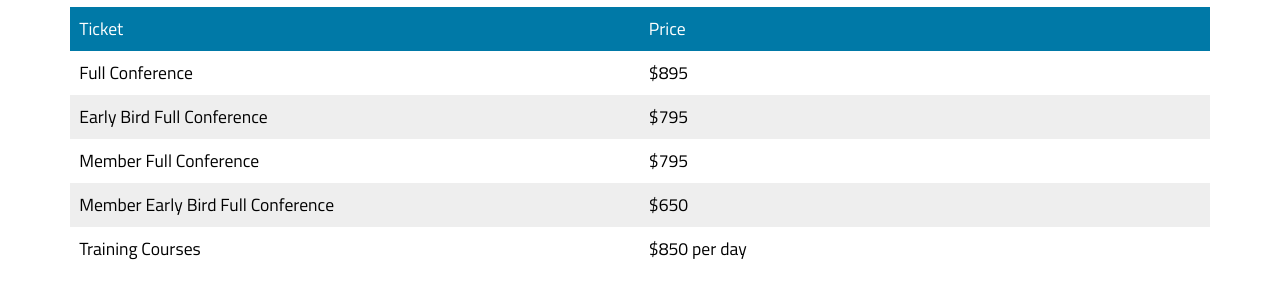
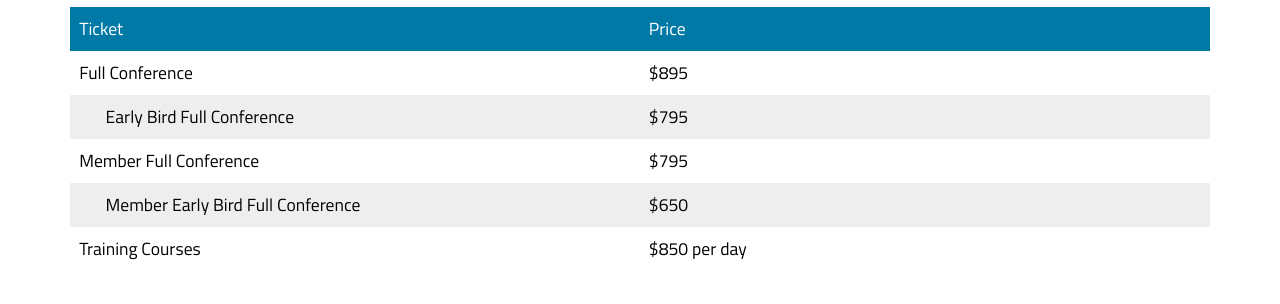
Before and after one commit to isabella232/www-event-gassf-old, a Jekyll site: the page built from index.html, in a window 1280 px wide. Shown: the part 725-1029 px from the top of the page. Built offline with Jekyll 4.4.1, drawn with Linux system fonts in a browser that asks for light colours; nearby versions of some CDN libraries; some web fonts are replaced.

Commit message:
add indent style

```diff
--- a/assets/_sass/_section.scss
+++ b/assets/_sass/_section.scss
@@ -64,6 +64,9 @@ table {
 	}
 }
 
+.indent {
+	padding-left: 2em;
+}
 
 @media (max-width: 500px) {
 	section {
```
